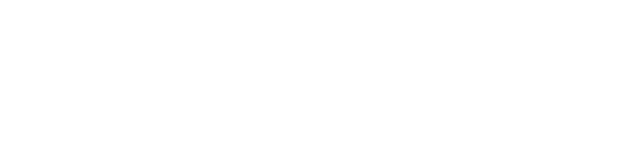
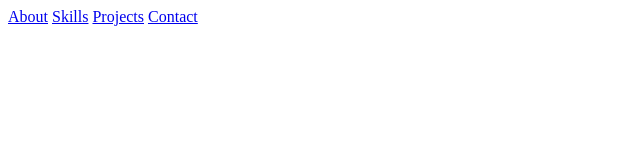
Before and after one commit to clare-oparo/folio, a plain HTML site: page index.html in a window 1280 px wide. Shown: the whole page, without its empty margins (0-640 px from the left). Drawn offline with Linux system fonts and the light colour scheme.

Commit message:
added top navigation

```diff
--- a/index.html
+++ b/index.html
@@ -1,12 +1,24 @@
 <!DOCTYPE html>
 <html lang="en">
-<head>
-    <meta charset="UTF-8">
-    <meta name="viewport" content="width=device-width, initial-scale=1.0">
+  <head>
+    <meta charset="UTF-8" />
+    <meta name="viewport" content="width=device-width, initial-scale=1.0" />
     <title>Clare Oparo Full-Stack Software Engineer</title>
-    <link rel="stylesheet" href="style.css">
-</head>
-<body>
+    <link rel="stylesheet" href="style.css" />
+  </head>
+  <body>
+    <section id="navigation">
+      <div class="topnav">
+        <a href="#about">About</a>
+        <a href="#skills">Skills</a>
+        <a href="#projects">Projects</a>
+        <a href="#contact">Contact</a>
+      </div>
+    </section>
+    <section id="about"></section>
+    <section id="skills"></section>
+    <section id="projects"></section>
+    <section id="contact"></section>
     <script src="script.js"></script>
-</body>
+  </body>
 </html>
```
